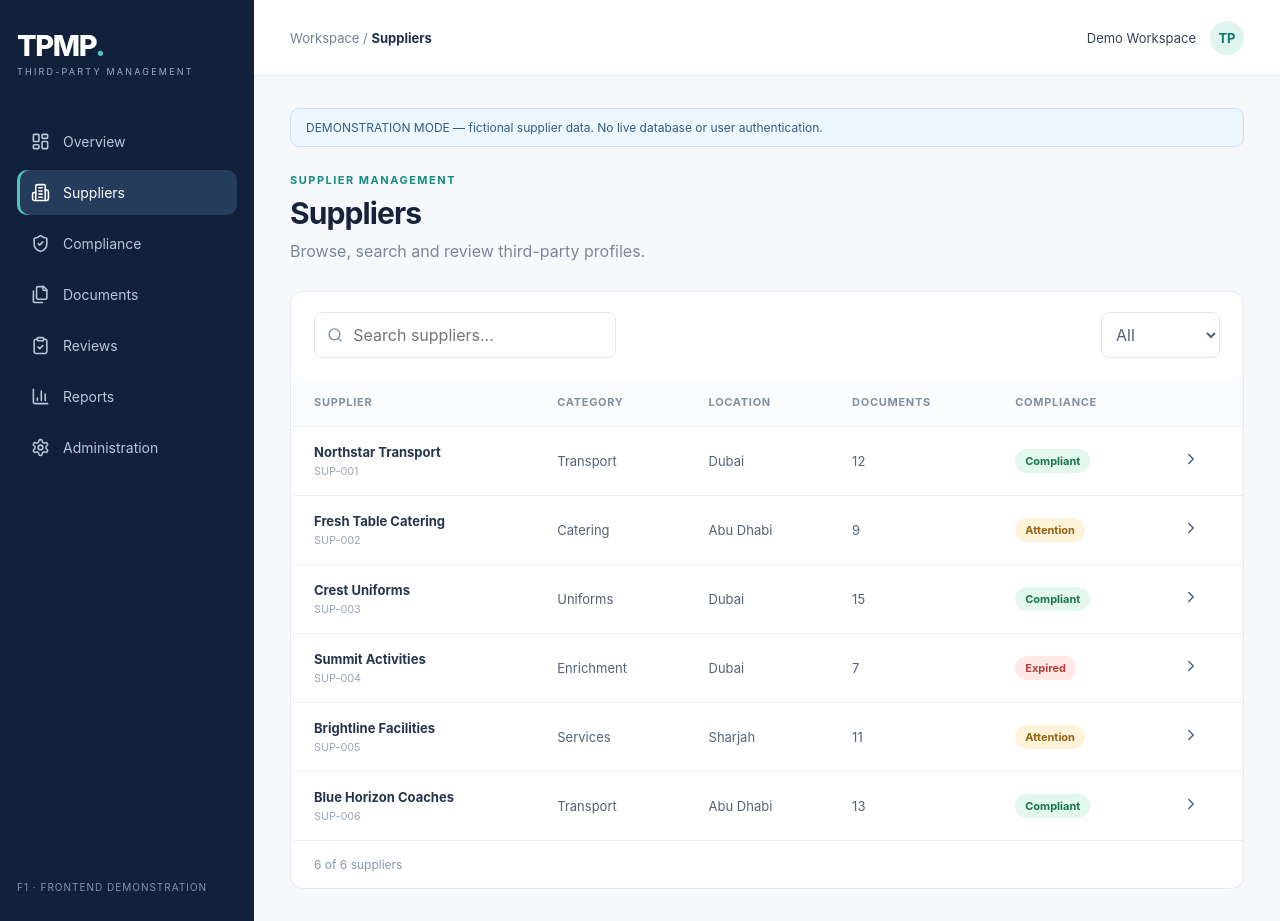
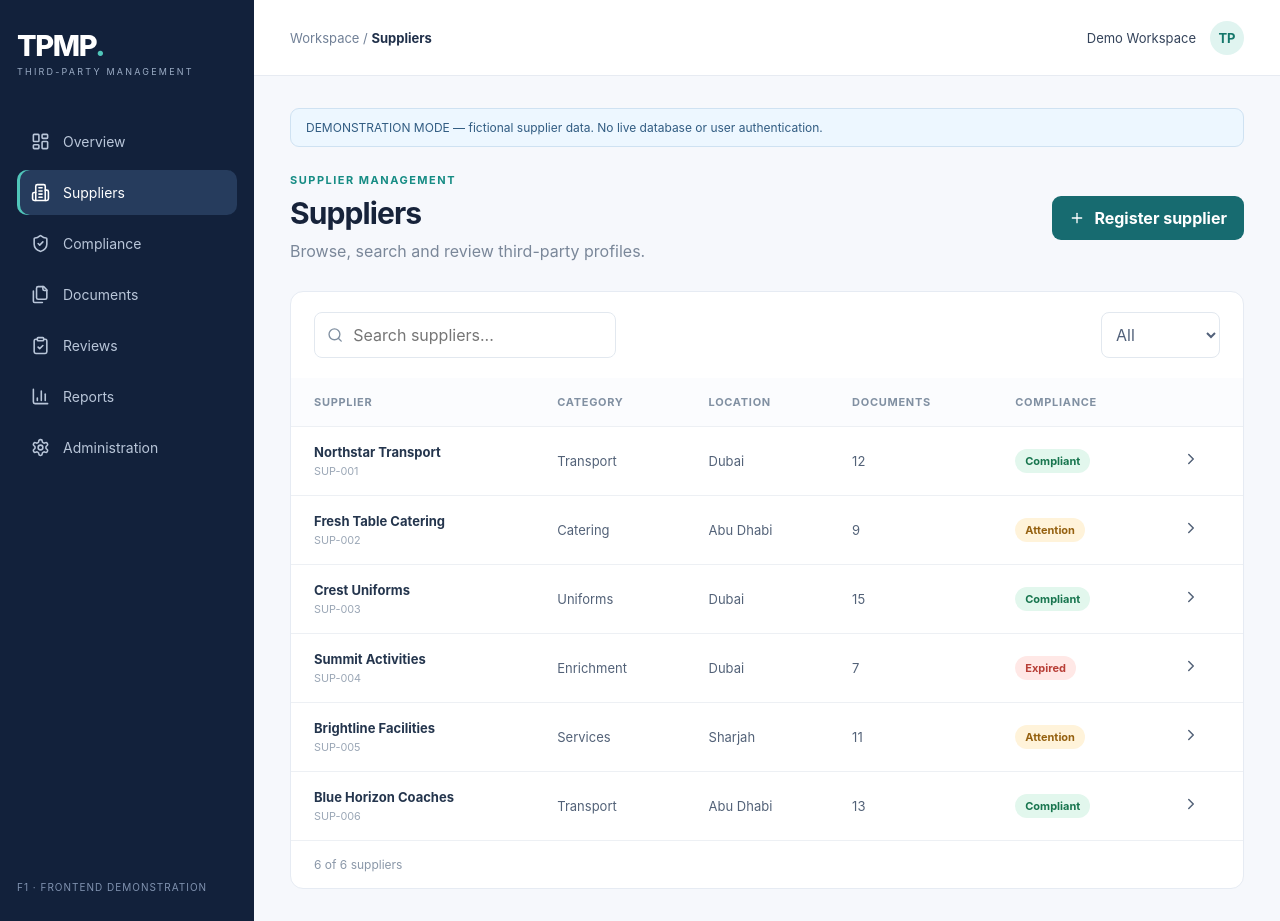
Before and after one commit to mo-seoudi/TPMP, a React (Vite) app in the folder app/: page / in a window 1280 px wide. Both pictures are taken after a click on the button "Suppliers". Built offline with nearby package versions, Linux system fonts and the light colour scheme.

Commit message:
feat(f1): wire supplier registration into dashboard and directory

```diff
--- a/app/src/features/Suppliers.tsx
+++ b/app/src/features/Suppliers.tsx
@@ -1,10 +1,10 @@
 import {useState} from "react";
-import {Search,ChevronRight,ArrowLeft,MapPin,Mail,FileText} from "lucide-react";
-import {suppliers,type Supplier,type Status} from "../data/suppliers";
-export function Suppliers({onOpen}:{onOpen:(id:string)=>void}){
+import {Search,ChevronRight,ArrowLeft,MapPin,Mail,FileText,Plus} from "lucide-react";
+import type {Supplier,Status} from "../data/suppliers";
+export function Suppliers({suppliers,onOpen,onCreate}:{suppliers:Supplier[];onOpen:(id:string)=>void;onCreate:()=>void}){
 const [query,setQuery]=useState(""),[filter,setFilter]=useState<"All"|Status>("All");
 const rows=suppliers.filter(s=>(filter==="All"||s.status===filter)&&[s.name,s.category,s.id].some(v=>v.toLowerCase().includes(query.toLowerCase())));
-return <><div className="heading"><div><div className="eyebrow">SUPPLIER MANAGEMENT</div><h1>Suppliers</h1><p>Browse, search and review third-party profiles.</p></div></div><div className="panel"><div className="filters"><label className="search"><Search size={18}/><input value={query} onChange={e=>setQuery(e.target.value)} placeholder="Search suppliers..." aria-label="Search suppliers"/></label><select aria-label="Filter by compliance" value={filter} onChange={e=>setFilter(e.target.value as "All"|Status)}><option>All</option><option>Compliant</option><option>Attention</option><option>Expired</option></select></div><div className="table-wrap"><table><thead><tr><th>Supplier</th><th>Category</th><th>Location</th><th>Documents</th><th>Compliance</th><th></th></tr></thead><tbody>{rows.map(s=><tr key={s.id} onClick={()=>onOpen(s.id)} tabIndex={0} onKeyDown={e=>{if(e.key==="Enter")onOpen(s.id)}}><td><strong>{s.name}</strong><small>{s.id}</small></td><td>{s.category}</td><td>{s.location}</td><td>{s.documents}</td><td><span className={"status "+s.status.toLowerCase()}>{s.status}</span></td><td><ChevronRight size={18}/></td></tr>)}</tbody></table>{rows.length===0&&<p className="empty">No suppliers match your search.</p>}</div><div className="panel-foot">{rows.length} of {suppliers.length} suppliers</div></div></>
+return <><div className="heading"><div><div className="eyebrow">SUPPLIER MANAGEMENT</div><h1>Suppliers</h1><p>Browse, search and review third-party profiles.</p></div><button className="primary" onClick={onCreate}><Plus size={16}/> Register supplier</button></div><div className="panel"><div className="filters"><label className="search"><Search size={18}/><input value={query} onChange={e=>setQuery(e.target.value)} placeholder="Search suppliers..." aria-label="Search suppliers"/></label><select aria-label="Filter by compliance" value={filter} onChange={e=>setFilter(e.target.value as "All"|Status)}><option>All</option><option>Compliant</option><option>Attention</option><option>Expired</option></select></div><div className="table-wrap"><table><thead><tr><th>Supplier</th><th>Category</th><th>Location</th><th>Documents</th><th>Compliance</th><th></th></tr></thead><tbody>{rows.map(s=><tr key={s.id} onClick={()=>onOpen(s.id)} tabIndex={0} onKeyDown={e=>{if(e.key==="Enter")onOpen(s.id)}}><td><strong>{s.name}</strong><small>{s.id}</small></td><td>{s.category}</td><td>{s.location}</td><td>{s.documents}</td><td><span className={"status "+s.status.toLowerCase()}>{s.status}</span></td><td><ChevronRight size={18}/></td></tr>)}</tbody></table>{rows.length===0&&<p className="empty">No suppliers match your search.</p>}</div><div className="panel-foot">{rows.length} of {suppliers.length} suppliers</div></div></>
 }
 export function SupplierProfile({supplier,onBack}:{supplier:Supplier;onBack:()=>void}){
 return <><button className="back" onClick={onBack}><ArrowLeft size={16}/> Back to suppliers</button><div className="heading"><div><div className="eyebrow">{supplier.id} · SUPPLIER PROFILE</div><h1>{supplier.name}</h1><p>{supplier.category} · {supplier.location}</p></div><span className={"status "+supplier.status.toLowerCase()}>{supplier.status}</span></div><div className="profile-grid"><section className="panel padded"><h2>Company information</h2><div className="detail"><MapPin size={18}/><span>Location</span><strong>{supplier.location}</strong></div><div className="detail"><Mail size={18}/><span>Contact</span><strong>{supplier.contact}</strong></div><div className="detail"><FileText size={18}/><span>Documents on file</span><strong>{supplier.documents}</strong></div></section><section className="panel padded"><h2>Compliance summary</h2><p>Current demo status: <span className={"status "+supplier.status.toLowerCase()}>{supplier.status}</span></p><p className="muted">Client-specific requirements, approvals, document versions and audit history will be connected after the secured F0 runtime is implemented.</p></section></div></>
```
